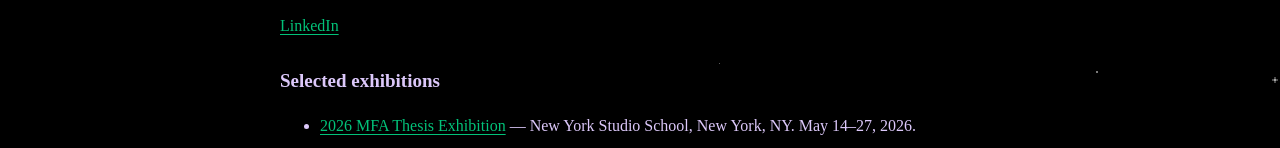
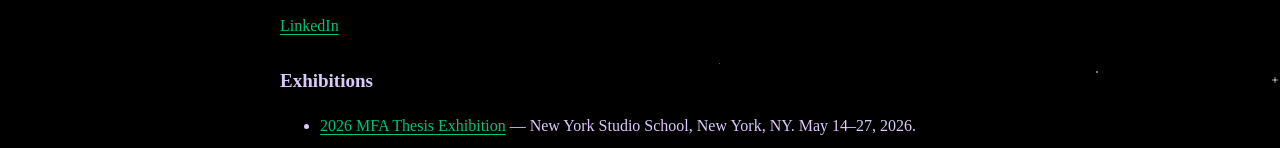
Before and after one commit to Muzilos/muzzammil.us, a website: page about/index.html in a window 1280 px wide. Shown: the part 537-685 px from the top of the page. Drawn offline with Linux system fonts and the light colour scheme.

Commit message:
Rename exhibitions heading

```diff
--- a/about/index.html
+++ b/about/index.html
@@ -26,7 +26,7 @@
       <p>I have taught and mentored at SEO, IMANI HOUSE, Environmental Leaders of Color, and Fairfax Collegiate. My teaching includes drawing, painting, mathematics, programming, and web development.</p>
       <p>I offer custom art, lessons, studio visits, and web help. <a href="/inquire/">Get in touch</a>.</p>
       <p><a href="https://www.linkedin.com/in/smmmeh/">LinkedIn</a></p>
-      <h3>Selected exhibitions</h3>
+      <h3>Exhibitions</h3>
       <ul>
         <li><a href="https://nyss.org/exhibition/2026-mfa-thesis-exhibition/">2026 MFA Thesis Exhibition</a> — New York Studio School, New York, NY. May 14–27, 2026.</li>
         <li><a href="https://www.instagram.com/p/DUYQH0skV51/">Emergence</a> — Medium Rare Project Space, Brooklyn, NY. February 2026. Curated by Irit Baniel and Narelle Sissons.</li>
```
